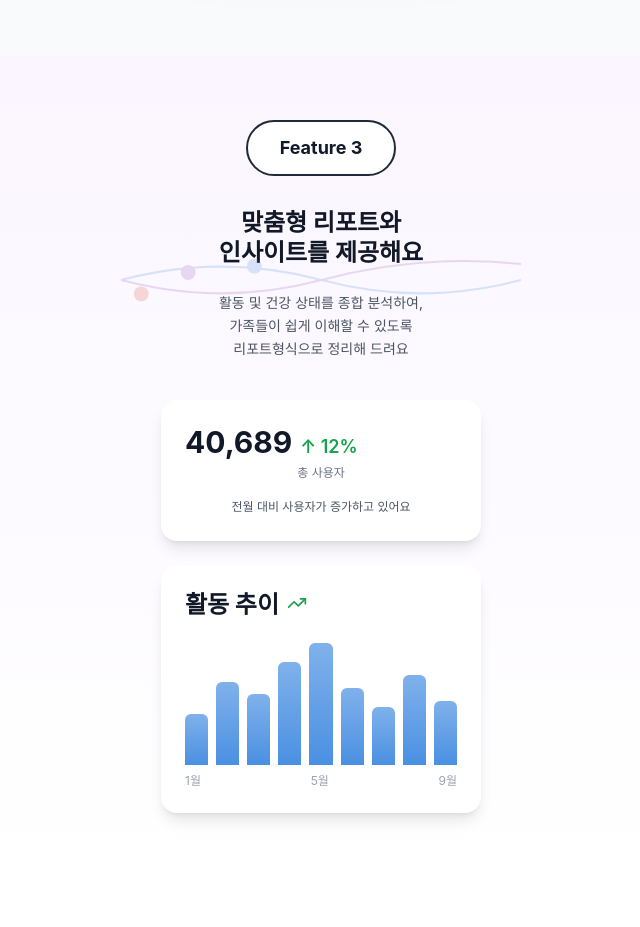
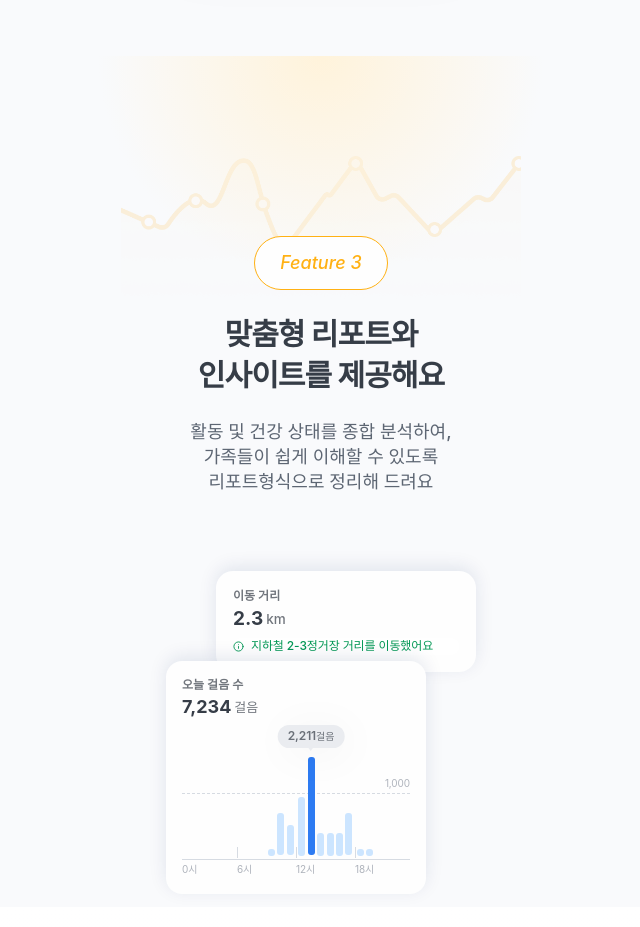
Before and after one commit to SioJeong/phenokio_landing, a React (Vite) app: page / in a window 1280 px wide. Shown: the part 3060-3987 px from the top of the page, without its empty margins (319-959 px from the left). Built offline with nearby package versions, Linux system fonts and the light colour scheme; a web font is replaced by a local one.

Commit message:
feature3

```diff
--- a/src/components/Feature1.tsx
+++ b/src/components/Feature1.tsx
@@ -10,7 +10,7 @@ const Feature1 = () => {
 
       {/* Background gradient */}
       <div
-        className="absolute left-0 top-0 w-full h-[250px]"
+        className="absolute left-1/2 -translate-x-1/2 top-0 w-[600px] h-[250px]"
         style={{
           background: 'radial-gradient(circle at center top, rgba(215, 255, 236, 0.8) 0%, rgba(255, 255, 255, 0) 50%)'
         }}
--- a/src/components/Feature2.tsx
+++ b/src/components/Feature2.tsx
@@ -11,7 +11,7 @@ const Feature2 = () => {
 
       {/* Background gradient */}
       <div
-        className="absolute left-0 top-0 w-full h-[330px]"
+        className="absolute left-1/2 -translate-x-1/2 top-0 w-[600px] h-[330px]"
         style={{
           background: 'radial-gradient(circle at center top, rgba(255, 229, 227, 1) 0%, rgba(255, 255, 255, 0) 50%)'
         }}
--- a/src/components/Feature3.tsx
+++ b/src/components/Feature3.tsx
@@ -1,72 +1,131 @@
-import { TrendingUp } from "lucide-react";
+import { Info } from "lucide-react";
 
 const Feature3 = () => {
   return (
-    <section className="relative min-h-[812px] flex items-center justify-center px-6 py-16 bg-gradient-to-b from-purple-50 to-white">
-      <div className="relative z-10 w-full max-w-md mx-auto text-center">
-        {/* Decorative Graph Lines */}
-        <div className="absolute top-20 left-0 w-full h-40 opacity-20">
-          <svg viewBox="0 0 375 150" className="w-full h-full">
-            <path d="M0,75 Q94,50 188,75 T375,75" stroke="#4A90E2" strokeWidth="2" fill="none" />
-            <path d="M0,75 Q94,100 188,75 T375,60" stroke="#9B59B6" strokeWidth="2" fill="none" />
-            <circle cx="125" cy="62" r="7" fill="#4A90E2" />
-            <circle cx="63" cy="68" r="7" fill="#9B59B6" />
-            <circle cx="19" cy="88" r="7" fill="#E74C3C" />
-          </svg>
-        </div>
+    <section className="relative min-h-[812px] flex items-center justify-center bg-[#f9fafc] overflow-hidden">
+      {/* Background graph image */}
+      <img
+        src="/feature3_bg.png"
+        alt=""
+        className="absolute left-1/2 -translate-x-1/2 top-[100px] w-[400px] h-auto pointer-events-none opacity-50"
+      />
 
+      {/* Background gradient */}
+      <div
+        className="absolute left-1/2 -translate-x-1/2 top-0 w-[600px] h-[330px]"
+        style={{
+          background: 'radial-gradient(circle at center top, rgba(255, 243, 219, 1) 0%, rgba(255, 255, 255, 0) 50%)'
+        }}
+      />
+
+      <div className="relative z-10 w-full max-w-[375px] mx-auto text-center pt-[180px] pb-4">
         {/* Badge */}
-        <div className="inline-block bg-white border-2 border-gray-800 rounded-full px-8 py-3 mb-8">
-          <span className="text-lg font-bold text-gray-900">Feature 3</span>
+        <div className="inline-flex items-center justify-center bg-[#fefefe] border border-[#FFB114] rounded-full px-[25px] py-3 mb-6">
+          <span className="text-lg font-medium italic text-[#FFB114]">Feature 3</span>
         </div>
 
         {/* Title */}
-        <h2 className="text-2xl font-bold text-gray-900 leading-tight mb-6 px-4">
+        <h2 className="text-[30px] font-bold text-[#363d47] leading-[1.35] tracking-[-0.9px] mb-6">
           맞춤형 리포트와<br />
           인사이트를 제공해요
         </h2>
 
         {/* Description */}
-        <p className="text-sm text-gray-600 leading-relaxed mb-10 px-6">
+        <p className="text-[18px] font-medium text-[#5d6673] leading-[1.4] mb-24">
           활동 및 건강 상태를 종합 분석하여,<br />
           가족들이 쉽게 이해할 수 있도록<br />
           리포트형식으로 정리해 드려요
         </p>
 
-        {/* Stats Card */}
-        <div className="w-full max-w-xs mx-auto bg-white rounded-2xl shadow-lg p-6 mb-6">
-          <div className="flex items-baseline gap-2 mb-1">
-            <span className="text-3xl font-bold text-gray-900">40,689</span>
-            <span className="text-lg text-green-600 font-semibold">↑ 12%</span>
-          </div>
-          <p className="text-xs text-gray-500 mb-4">총 사용자</p>
-          <p className="text-xs text-gray-600 leading-relaxed">
-            전월 대비 사용자가 증가하고 있어요
-          </p>
-        </div>
-
-        {/* Chart Card */}
-        <div className="w-full max-w-xs mx-auto bg-white rounded-2xl shadow-lg p-6">
-          <div className="flex items-baseline gap-2 mb-4">
-            <span className="text-2xl font-bold text-gray-900">활동 추이</span>
-            <TrendingUp className="w-5 h-5 text-green-600" />
+        {/* Cards Container */}
+        <div className="relative w-full max-w-[375px] mx-auto">
+          {/* Distance Card - Behind, positioned to the right and top */}
+          <div className="absolute left-[calc(50%+25px)] -translate-x-1/2 top-[-20px] w-[260px] bg-[#fefefe] rounded-[17px] shadow-[0px_-4px_18px_0px_rgba(8,38,97,0.1)] p-[17px]">
+            <div className="mb-[7px]">
+              <p className="text-xs font-semibold text-[#363d47] opacity-70 text-left mb-[2px]">이동 거리</p>
+              <div className="flex items-end gap-[3px]">
+                <span className="text-[19px] font-bold text-[#363d47] leading-[1.35]">2.3</span>
+                <span className="text-[13.5px] font-medium text-[#363d47] opacity-70 leading-[1.4] pb-[2.5px]">km</span>
+              </div>
+            </div>
+            <div className="flex items-center gap-[7px] bg-white rounded-lg">
+              <Info className="w-[11px] h-[11px] text-[#039855] flex-shrink-0" strokeWidth={2} />
+              <p className="text-xs font-medium text-[#039855] leading-[1.4] tracking-[-0.12px]">
+                지하철 2-3정거장 거리를 이동했어요
+              </p>
+            </div>
           </div>
 
-          {/* Simple Bar Chart */}
-          <div className="flex items-end justify-between h-32 gap-2">
-            {[40, 65, 55, 80, 95, 60, 45, 70, 50].map((height, index) => (
+          {/* Steps Card - In front, positioned to the left and bottom */}
+          <div className="absolute left-[calc(50%-25px)] -translate-x-1/2 top-[70px] w-[260px] bg-[#fefefe] rounded-[16px] shadow-[0px_-4.32px_18px_0px_rgba(8,38,97,0.1)] p-[16px] z-10">
+            <div className="mb-[7px]">
+              <p className="text-xs font-semibold text-[#363d47] opacity-70 text-left mb-[2px]">오늘 걸음 수</p>
+              <div className="flex items-end gap-[3px]">
+                <span className="text-[18px] font-bold text-[#363d47] leading-[1.35]">7,234</span>
+                <span className="text-[13px] font-medium text-[#363d47] opacity-70 leading-[1.4] pb-[2.5px]">걸음</span>
+              </div>
+            </div>
+
+            {/* Bar Chart */}
+            <div className="relative h-[152px] w-[228px] mt-[7px]">
+              {/* Horizontal grid line - dashed */}
               <div
-                key={index}
-                className="flex-1 bg-gradient-to-t from-primary to-primary/70 rounded-t-md transition-all hover:opacity-80"
-                style={{ height: `${height}%` }}
-              ></div>
-            ))}
+                className="absolute top-[67px] left-0 w-full h-0"
+                style={{
+                  borderTop: '1px dashed #d6dbe2'
+                }}
+              />
+
+              {/* X-axis tick marks */}
+              <div className="absolute left-[55px] top-[121px] w-0 h-[11px] border-l border-[#d6dbe2]" />
+              <div className="absolute left-[114px] top-[121px] w-0 h-[11px] border-l border-[#d6dbe2]" />
+              <div className="absolute left-[173px] top-[121px] w-0 h-[11px] border-l border-[#d6dbe2]" />
+
+              {/* X-axis labels */}
+              <p className="absolute left-0 top-[136px] text-[10px] text-[#8d94a0] opacity-70 leading-[1.4] tracking-[-0.1px]">0시</p>
+              <p className="absolute left-[55px] top-[136px] text-[10px] text-[#8d94a0] opacity-70 leading-[1.4] tracking-[-0.1px]">6시</p>
+              <p className="absolute left-[114px] top-[136px] text-[10px] text-[#8d94a0] opacity-70 leading-[1.4] tracking-[-0.1px]">12시</p>
+              <p className="absolute left-[173px] top-[136px] text-[10px] text-[#8d94a0] opacity-70 leading-[1.4] tracking-[-0.1px]">18시</p>
+
+              {/* Y-axis label */}
+              <p className="absolute right-0 top-[50px] text-[10px] text-[#8d94a0] opacity-70 leading-[1.4] tracking-[-0.1px] text-right">
+                1,000
+              </p>
+
+              {/* Bottom baseline */}
+              <div className="absolute left-0 top-[133px] w-full h-0 border-t border-[#d6dbe2]" />
+
+              {/* Bars with absolute positioning */}
+              <div className="absolute left-[86px] top-[123px] w-[6.5px] h-[7px] bg-[#cce5ff] rounded-[3px]" />
+              <div className="absolute left-[95px] top-[87px] w-[6.5px] h-[42px] bg-[#cce5ff] rounded-[3px]" />
+              <div className="absolute left-[105px] top-[99px] w-[6.5px] h-[30px] bg-[#cce5ff] rounded-[3px]" />
+              <div className="absolute left-[116px] top-[71px] w-[6.5px] h-[59px] bg-[#cce5ff] rounded-[3px]" />
+
+              {/* Active bar with tooltip */}
+              <div className="absolute left-[126px] top-[31px] w-[6.5px] h-[98px] bg-[#2d7bf2] rounded-[3px]">
+                {/* Tooltip */}
+                <div className="absolute left-[3px] bottom-full -translate-x-1/2 pb-[6px]">
+                  <div className="bg-[#eaecf0] rounded-full px-[10px] py-[3px] shadow-[5px_5px_44px_0px_rgba(0,0,0,0.05)] whitespace-nowrap">
+                    <div className="flex items-end gap-0">
+                      <span className="text-xs font-semibold text-[#363d47] opacity-70 leading-[1.4] tracking-[-0.11px]">2,211</span>
+                      <span className="text-[10px] text-[#363d47] opacity-70 leading-[1.4] tracking-[-0.1px] pb-[1.5px]">걸음</span>
+                    </div>
+                  </div>
+                  <div className="w-0 h-0 border-l-[3px] border-l-transparent border-r-[3px] border-r-transparent border-t-[4px] border-t-[#eaecf0] mx-auto mt-[-1px]" />
+                </div>
+              </div>
+
+              <div className="absolute left-[135px] top-[107px] w-[6.5px] h-[23px] bg-[#cce5ff] rounded-[3px]" />
+              <div className="absolute left-[145px] top-[107px] w-[6.5px] h-[23px] bg-[#cce5ff] rounded-[3px]" />
+              <div className="absolute left-[154px] top-[107px] w-[6.5px] h-[23px] bg-[#cce5ff] rounded-[3px]" />
+              <div className="absolute left-[163px] top-[87px] w-[6.5px] h-[42px] bg-[#cce5ff] rounded-[3px]" />
+              <div className="absolute left-[175px] top-[123px] w-[6.5px] h-[7px] bg-[#cce5ff] rounded-[3px]" />
+              <div className="absolute left-[184px] top-[123px] w-[6.5px] h-[7px] bg-[#cce5ff] rounded-[3px]" />
+            </div>
           </div>
-          <div className="flex justify-between mt-2 text-xs text-gray-400">
-            <span>1월</span>
-            <span>5월</span>
-            <span>9월</span>
-          </div>
+
+          {/* Spacer for absolute positioned cards */}
+          <div className="h-[300px]" />
         </div>
       </div>
     </section>
```
Also changed, not shown: public/feature3_bg.png (added).
